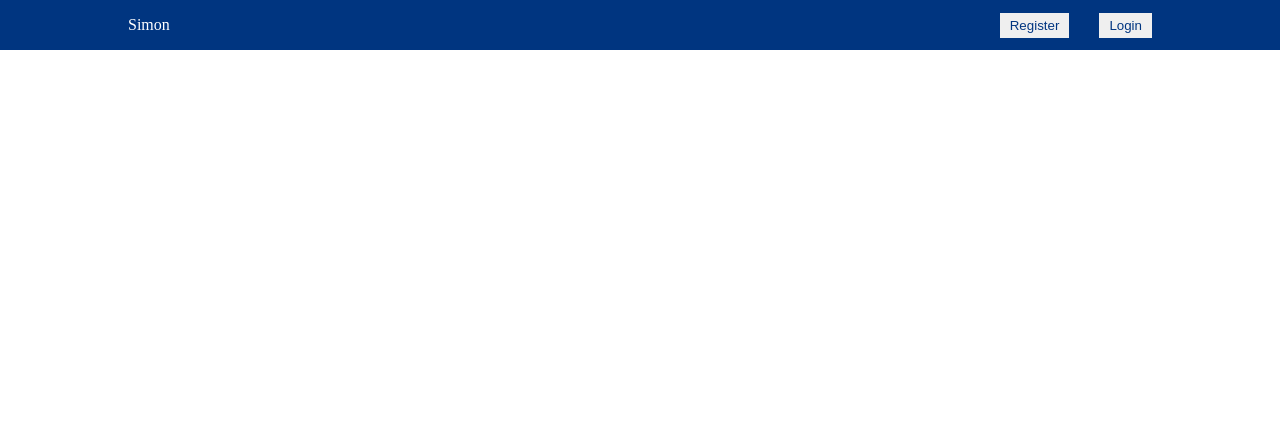
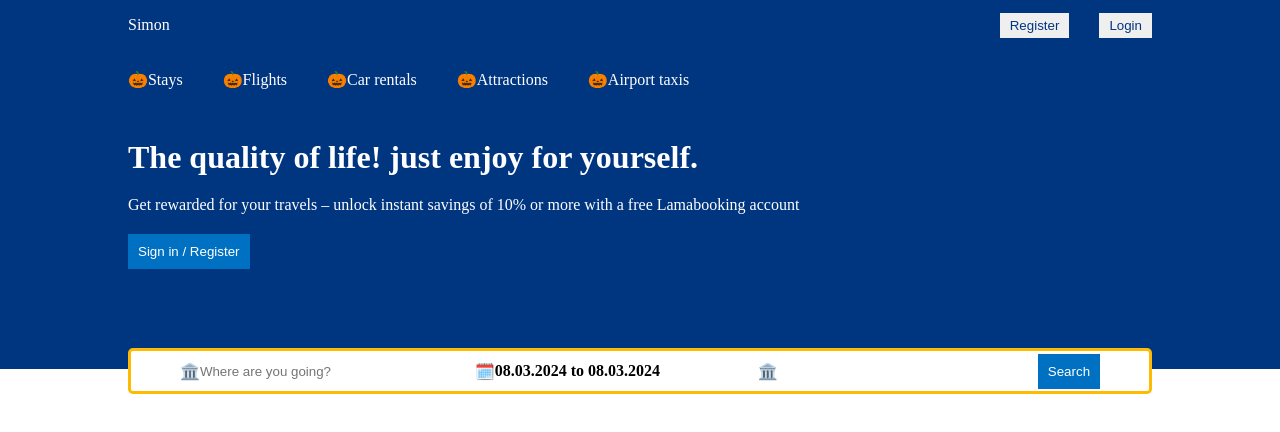
Before and after one commit to Simon1476/react-ts-booking-app, a React (Vite) app: page / in a window 1280 px wide. Shown: the top 432 px of the page. Built offline with nearby package versions, Linux system fonts and the light colour scheme.

Commit message:
feat: add navbar component

```diff
--- a/package.json
+++ b/package.json
@@ -15,7 +15,10 @@
     "@fortawesome/free-regular-svg-icons": "^6.5.1",
     "@fortawesome/free-solid-svg-icons": "^6.5.1",
     "@fortawesome/react-fontawesome": "^0.2.0",
+    "@types/react-date-range": "^1.4.9",
+    "date-fns": "^3.3.1",
     "react": "^18.2.0",
+    "react-date-range": "^2.0.0-alpha.4",
     "react-dom": "^18.2.0",
     "react-router-dom": "^6.22.2"
   },
--- /dev/null
+++ b/src/components/navbar/Navbar.tsx
@@ -0,0 +1,195 @@
+import { useState } from "react";
+import { FontAwesomeIcon } from "@fortawesome/react-fontawesome";
+import styles from "./navbar.module.css";
+import "react-date-range/dist/styles.css"; // main css file
+import "react-date-range/dist/theme/default.css"; // theme css file
+import { format } from "date-fns";
+import { DateRange } from "react-date-range";
+import type { Range } from "react-date-range";
+
+interface Options {
+  adult: number;
+  children: number;
+  room: number;
+}
+const Navbar = () => {
+  const [openDate, setOpenDate] = useState<boolean>(false);
+
+  const [date, setDate] = useState<Range[] | undefined>([
+    {
+      startDate: new Date(),
+      endDate: new Date(),
+      key: "selection",
+    },
+  ]);
+
+  const [openOptions, setOpenOptions] = useState<boolean>(false);
+  const [options, setOptions] = useState<Options>({
+    adult: 1,
+    children: 0,
+    room: 1,
+  });
+
+  const handleOption = (name: keyof Options, operation: string): void => {
+    setOptions((prev) => {
+      return {
+        ...prev,
+        [name]:
+          operation === "increase" ? options[name] + 1 : options[name] - 1,
+      };
+    });
+  };
+  const formattedStartDate = date?.[0].startDate
+    ? format(date[0].startDate, "dd.MM.yyyy")
+    : "";
+  const formattedEndDate = date?.[0].endDate
+    ? format(date[0].endDate, "dd.MM.yyyy")
+    : "";
+
+  return (
+    <div className={styles.navbar}>
+      <div className={styles.container}>
+        <div className={styles.list}>
+          <div className={`${styles.listItem}`}>
+            <FontAwesomeIcon icon={["fas", "bed"]} />
+            🎃
+            <span>Stays</span>
+          </div>
+          <div className={styles.listItem}>
+            <FontAwesomeIcon icon={["fas", "plane"]} />
+            🎃
+            <span>Flights</span>
+          </div>
+          <div className={styles.listItem}>
+            <FontAwesomeIcon icon={["fas", "car"]} />
+            🎃
+            <span>Car rentals</span>
+          </div>
+          <div className={styles.listItem}>
+            <FontAwesomeIcon icon={["fas", "bed"]} />
+            🎃
+            <span>Attractions</span>
+          </div>
+          <div className={styles.listItem}>
+            <FontAwesomeIcon icon={["fas", "taxi"]} />
+            🎃
+            <span>Airport taxis</span>
+          </div>
+        </div>
+        <h1 className={styles.title}>
+          The quality of life! just enjoy for yourself.
+        </h1>
+        <p className={styles.desc}>
+          Get rewarded for your travels – unlock instant savings of 10% or more
+          with a free Lamabooking account
+        </p>
+        <button className={styles.button}>Sign in / Register</button>
+
+        <div className={styles.search}>
+          <div className={styles.searchItem}>
+            <span>🏛️</span>
+            <input
+              type="text"
+              placeholder="Where are you going?"
+              className={styles.searchInput}
+            />
+          </div>
+          <div className={styles.searchItem}>
+            <span>🗓️</span>
+            <span
+              onClick={() => setOpenDate(!openDate)}
+              className={styles.searchText}
+            >{` ${formattedStartDate} to ${formattedEndDate}`}</span>
+            {openDate && (
+              <DateRange
+                editableDateInputs={true}
+                onChange={(item) => setDate([item.selection])}
+                moveRangeOnFirstSelection={false}
+                ranges={date}
+                className={styles.date}
+              />
+            )}
+          </div>
+          <div className={styles.searchItem}>
+            <span>🏛️</span>
+            <span onClick={() => setOpenOptions(!openOptions)}>
+              1 adult 0 children 1 room
+            </span>
+            {openOptions && (
+              <div className={styles.options}>
+                <div className={styles.optionItem}>
+                  <span className={styles.optionText}>Adult</span>
+                  <div className={styles.optionCounter}>
+                    <button
+                      disabled={options.adult <= 1}
+                      className={styles.optionCounterBtn}
+                      onClick={() => handleOption("adult", "decrease")}
+                    >
+                      -
+                    </button>
+                    <span className={styles.optionCounterNum}>
+                      {options.adult}
+                    </span>
+                    <button
+                      className={styles.optionCounterBtn}
+                      onClick={() => handleOption("adult", "increase")}
+                    >
+                      +
+                    </button>
+                  </div>
+                </div>
+                <div className={styles.optionItem}>
+                  <span className={styles.optionText}>Children</span>
+                  <div className={styles.optionCounter}>
+                    <button
+                      disabled={options.children <= 1}
+                      className={styles.optionCounterBtn}
+                      onClick={() => handleOption("children", "decrease")}
+                    >
+                      -
+                    </button>
+                    <span className={styles.optionCounterNum}>
+                      {options.children}
+                    </span>
+                    <button
+                      className={styles.optionCounterBtn}
+                      onClick={() => handleOption("children", "increase")}
+                    >
+                      +
+                    </button>
+                  </div>
+                </div>
+                <div className={styles.optionItem}>
+                  <span className={styles.optionText}>Room</span>
+                  <div className={styles.optionCounter}>
+                    <button
+                      className={styles.optionCounterBtn}
+                      onClick={() => handleOption("room", "decrease")}
+                      disabled={options.room <= 1}
+                    >
+                      -
+                    </button>
+                    <span className={styles.optionCounterNum}>
+                      {options.room}
+                    </span>
+                    <button
+                      className={styles.optionCounterBtn}
+                      onClick={() => handleOption("room", "increase")}
+                    >
+                      +
+                    </button>
+                  </div>
+                </div>
+              </div>
+            )}
+          </div>
+          <div className={styles.searchItem}>
+            <button className={styles.button}>Search</button>
+          </div>
+        </div>
+      </div>
+    </div>
+  );
+};
+
+export default Navbar;
--- /dev/null
+++ b/src/components/navbar/navbar.module.css
@@ -0,0 +1,99 @@
+.navbar {
+  background-color: #003580;
+  color: white;
+  display: flex;
+  justify-content: center;
+  position: relative;
+}
+
+.container {
+  width: 100%;
+  max-width: 1024px;
+  margin: 20px 0px 100px 0px;
+}
+
+.list {
+  display: flex;
+  gap: 40px;
+  margin-bottom: 50px;
+}
+
+.desc {
+  margin: 20px 0;
+}
+
+.button {
+  background-color: #0071c2;
+  color: white;
+  border: none;
+  font-weight: 500;
+  padding: 10px;
+  cursor: pointer;
+}
+
+.search {
+  height: 30px;
+  background-color: white;
+  border: 3px solid #febb02;
+  display: flex;
+  align-items: center;
+  justify-content: space-around;
+  padding: 20px 0;
+  border-radius: 5px;
+  position: absolute;
+  bottom: -25px;
+  width: 100%;
+  max-width: 1024px;
+}
+
+.searchItem {
+  display: flex;
+  align-items: center;
+}
+
+.searchInput {
+  border: none;
+  outline: none;
+}
+
+.searchText {
+  color: black;
+  font-weight: bold;
+  cursor: pointer;
+}
+
+.date {
+  position: absolute;
+  top: 50px;
+}
+
+.options {
+  position: absolute;
+  top: 50px;
+  background-color: white;
+  color: gray;
+  -webkit-box-shadow: 0px 0px 10px -5px rgba(0, 0, 0, 0.4);
+  box-shadow: 0px 0px 10px -5px rgba(0, 0, 0, 0.4);
+}
+
+.optionItem {
+  width: 200px;
+  display: flex;
+  justify-content: space-between;
+}
+
+.optionCounter {
+  display: flex;
+  align-items: center;
+  gap: 10px;
+  color: black;
+}
+
+.optionCounterBtn {
+  width: 30px;
+  height: 30px;
+  border: 1px solid #0071c2;
+  color: #0071C2;
+  cursor: pointer;
+  background-color: white;
+}
--- a/src/index.css
+++ b/src/index.css
@@ -5,7 +5,6 @@
   box-sizing: border-box;
 }
 
-a {
-  text-decoration: none;
-  color: inherit
+ul, li {
+  list-style: none;
 }
--- a/src/pages/rootLayout/RootLayout.tsx
+++ b/src/pages/rootLayout/RootLayout.tsx
@@ -1,9 +1,11 @@
 import Header from "../../components/header/Header";
+import Navbar from "../../components/navbar/Navbar";
 
 const RootLayout = () => {
   return (
     <div>
       <Header />
+      <Navbar />
     </div>
   );
 };
```
Also changed, not shown: 1 other file (tests, documents, lock files or other folders).
